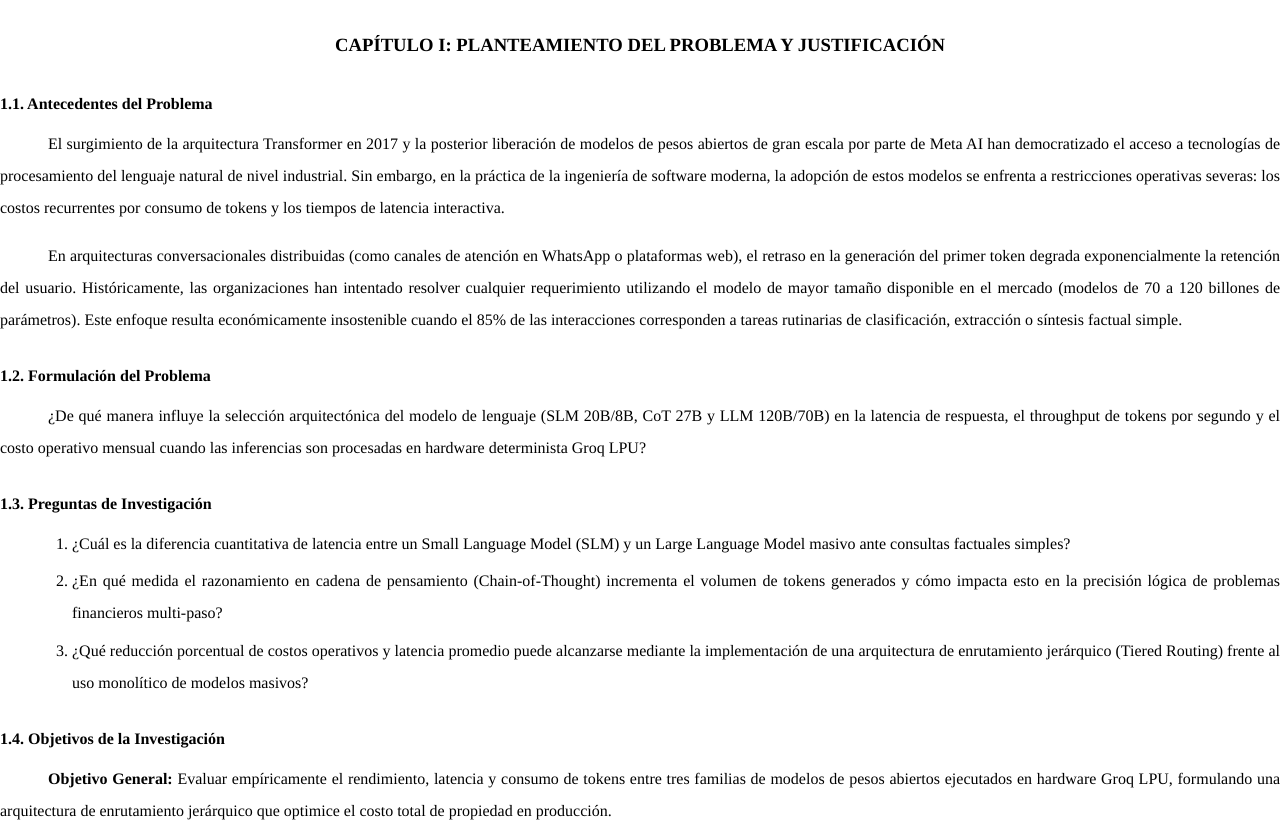
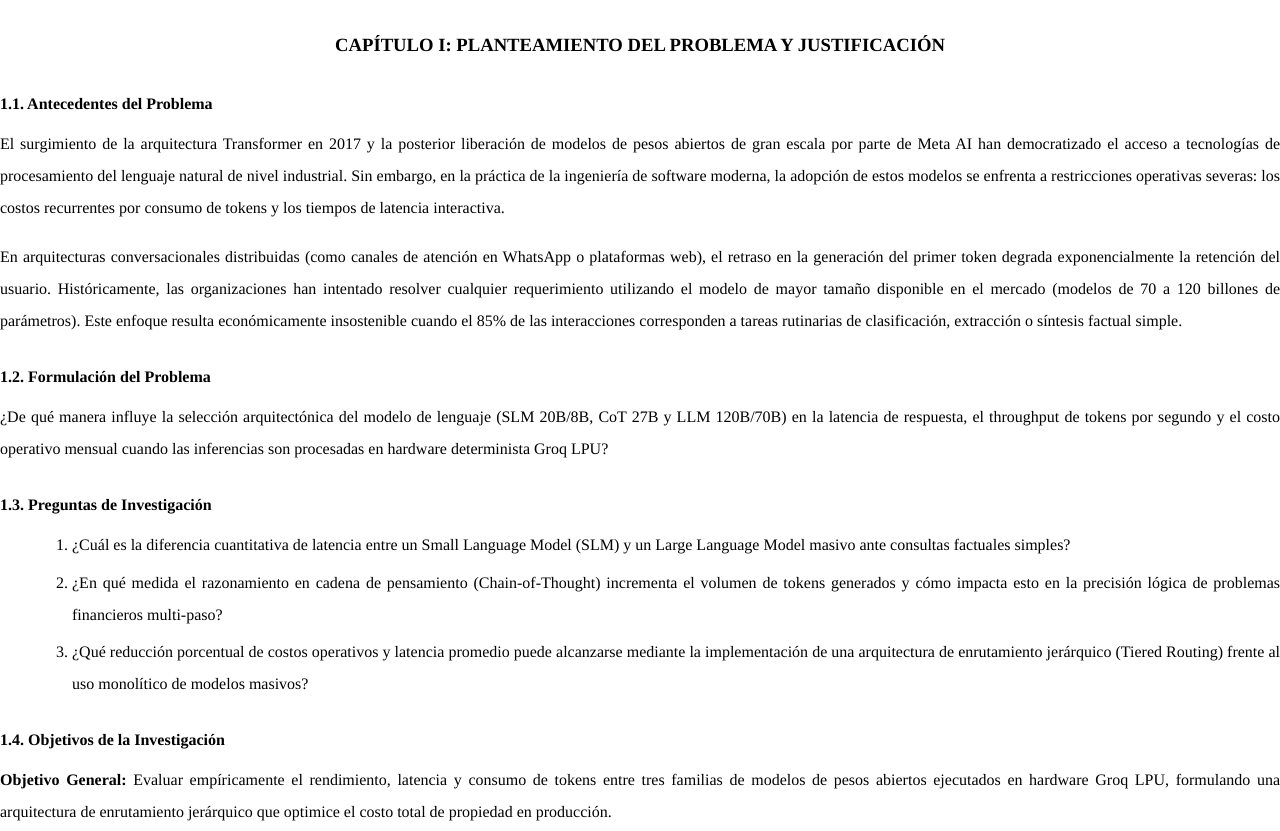
Before and after one commit to jjho05/meta-llama-engineering-labs, a plain HTML site: page reports/Challenge_1_Benchmarking_MultiModelo_Reporte_APA.html in a window 1280 px wide. Shown: the part 1321-2152 px from the top of the page. Drawn offline with nearby package versions, Linux system fonts and the light colour scheme.

Commit message:
style(reports): remove paragraph indentation (text-indent: 0) for clean modern block alignment

```diff
--- a/reports/Challenge_1_Benchmarking_MultiModelo_Reporte_APA.html
+++ b/reports/Challenge_1_Benchmarking_MultiModelo_Reporte_APA.html
@@ -197,11 +197,11 @@ h4.apa-h4, h4 {
   page-break-after: avoid;
 }
 
-/* PÁRRAFOS APA 7 (12pt, SANGRÍA DE 0.5 PULGADAS) */
+/* PÁRRAFOS SIN SANGRÍA (ALINEACIÓN LIMPIA A LA IZQUIERDA) */
 p {
   font-size: 12pt;
-  text-indent: 0.5in;
-  margin: 0 0 1rem 0;
+  text-indent: 0;
+  margin: 0 0 1.1rem 0;
 }
 
 p.no-indent { text-indent: 0; }
```
Also changed, not shown: reports/Challenge_2_RAG_Politicas_Reporte_APA.html (+3 -3 lines), 2 other files.
